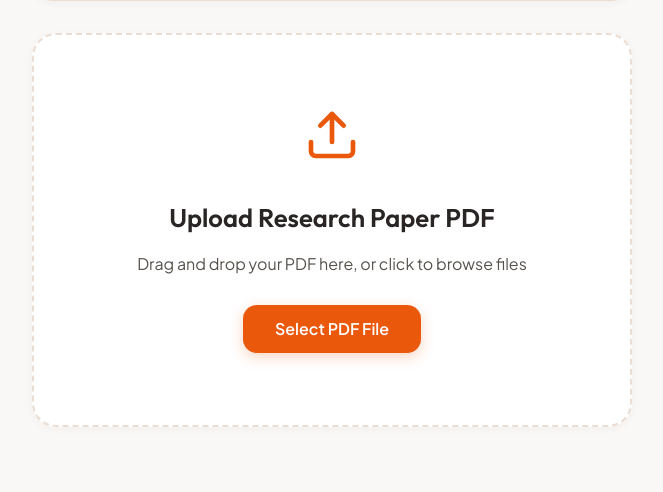
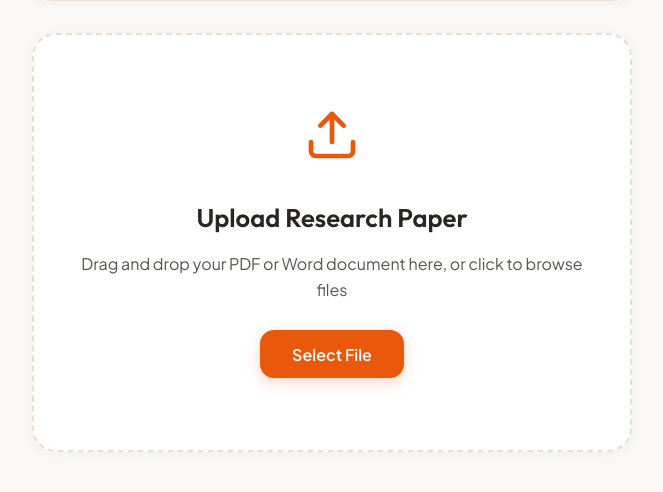
Before and after one commit to AnshulUpgrad/Refference_Validity_Checker_Upgrad, a FastAPI app: page / in a window 1280 px wide. Shown: the part 429-921 px from the top of the page, without its empty margins (308-971 px from the left). Before the commit the page ends 856 px from the top, so only its background shows below. Run offline with FastAPI, Linux system fonts and the light colour scheme.

Commit message:
feat: add Word (.docx) file upload support

```diff
--- a/app/reporting/templates/index.html
+++ b/app/reporting/templates/index.html
@@ -955,10 +955,10 @@
                         <line x1="12" y1="3" x2="12" y2="15"></line>
                     </svg>
                 </div>
-                <h3>Upload Research Paper PDF</h3>
-                <p>Drag and drop your PDF here, or click to browse files</p>
-                <button class="btn-upload">Select PDF File</button>
-                <input type="file" id="fileInput" accept=".pdf" onchange="handleFileSelect(event)">
+                <h3>Upload Research Paper</h3>
+                <p>Drag and drop your PDF or Word document here, or click to browse files</p>
+                <button class="btn-upload">Select File</button>
+                <input type="file" id="fileInput" accept=".pdf,.docx" onchange="handleFileSelect(event)">
             </div>
         </div>
 
@@ -1063,10 +1063,11 @@
         dropZone.addEventListener('drop', (e) => {
             const dt = e.dataTransfer;
             const files = dt.files;
-            if (files.length > 0 && files[0].name.toLowerCase().endsWith('.pdf')) {
+            const name = files.length > 0 ? files[0].name.toLowerCase() : '';
+            if (files.length > 0 && (name.endsWith('.pdf') || name.endsWith('.docx'))) {
                 uploadFile(files[0]);
             } else {
-                alert("Only PDF files are accepted!");
+                alert("Only PDF and Word (.docx) files are accepted!");
             }
         });
 
--- a/app/server.py
+++ b/app/server.py
@@ -15,6 +15,7 @@ import sys
 sys.path.append(os.path.dirname(os.path.dirname(os.path.abspath(__file__))))
 
 from app.extractor.pdf_parser import extract_references_from_pdf
+from app.extractor.docx_parser import extract_references_from_docx
 from app.main import process_citations
 from app.reporting.docx_generator import build_docx_report
 from app.verifier.context import openrouter_key_var, crossref_mailto_var
@@ -61,8 +62,9 @@ async def handle_pdf_upload(
     and returns the structured results as JSON.
     """
     # 1. Validate file format
-    if not file.filename.lower().endswith(".pdf"):
-        raise HTTPException(status_code=400, detail="Only PDF files are supported.")
+    filename_lower = file.filename.lower()
+    if not (filename_lower.endswith(".pdf") or filename_lower.endswith(".docx")):
+        raise HTTPException(status_code=400, detail="Only PDF and DOCX files are supported.")
 
     api_key_val = api_key.strip() if api_key else None
     email_val = email.strip() if email else None
@@ -73,7 +75,8 @@ async def handle_pdf_upload(
     temp_pdf_path = None
     try:
         # 2. Save uploaded file to a temporary location
-        with tempfile.NamedTemporaryFile(delete=False, suffix=".pdf") as tmp:
+        file_suffix = ".docx" if filename_lower.endswith(".docx") else ".pdf"
+        with tempfile.NamedTemporaryFile(delete=False, suffix=file_suffix) as tmp:
             shutil.copyfileobj(file.file, tmp)
             temp_pdf_path = tmp.name
 
@@ -81,10 +84,13 @@ async def handle_pdf_upload(
 
         # 3. Extract citations
         try:
-            citations = extract_references_from_pdf(temp_pdf_path)
+            if filename_lower.endswith(".docx"):
+                citations = extract_references_from_docx(temp_pdf_path)
+            else:
+                citations = extract_references_from_pdf(temp_pdf_path)
         except Exception as e:
-            logger.error(f"Error parsing PDF text: {e}")
-            raise HTTPException(status_code=500, detail=f"Failed to read/parse PDF text: {str(e)}")
+            logger.error(f"Error parsing document: {e}")
+            raise HTTPException(status_code=500, detail=f"Failed to read/parse document: {str(e)}")
 
         if not citations:
             return {
```
Also changed, not shown: app/extractor/docx_parser.py (added, +68 -0 lines), app/main.py (+8 -0 lines).
